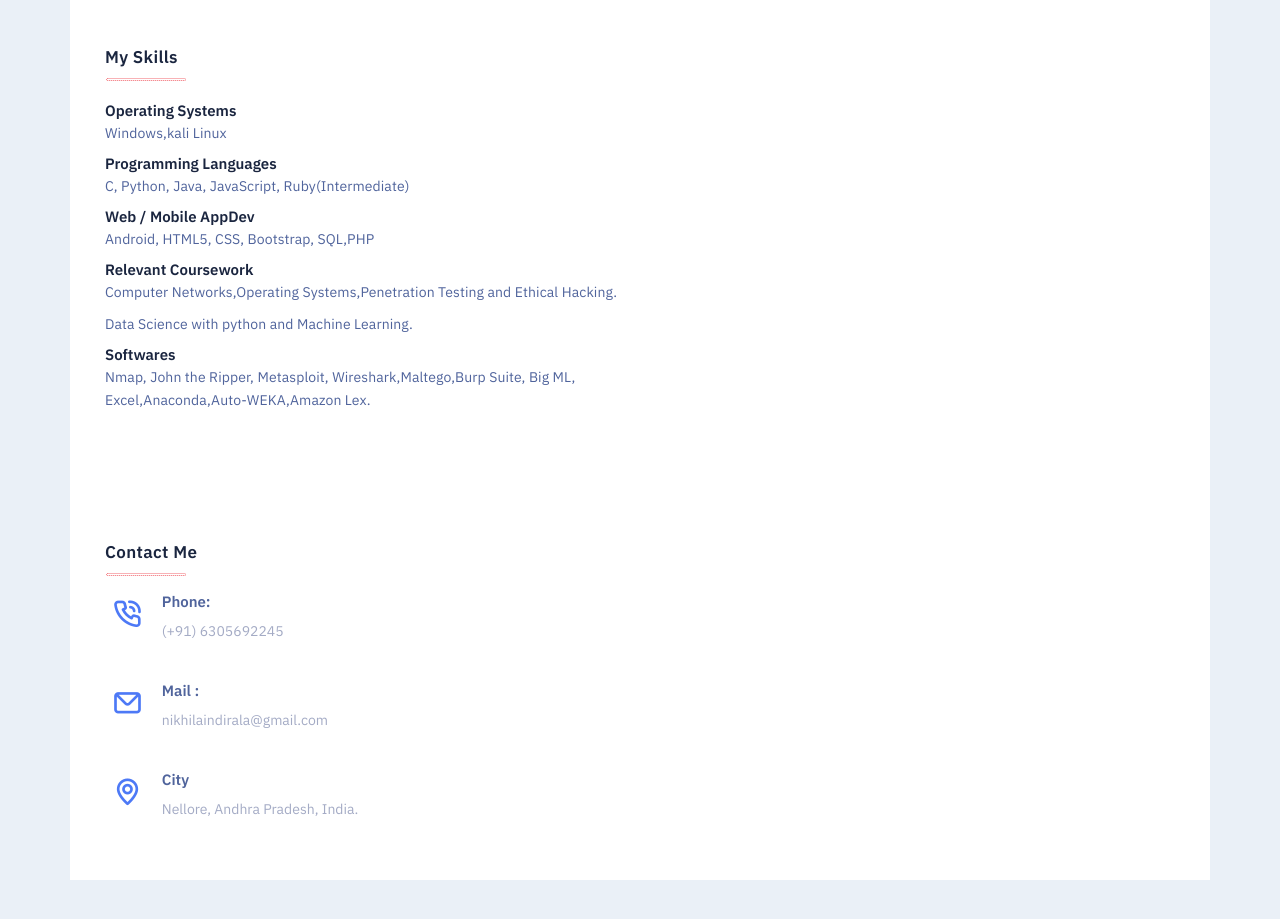
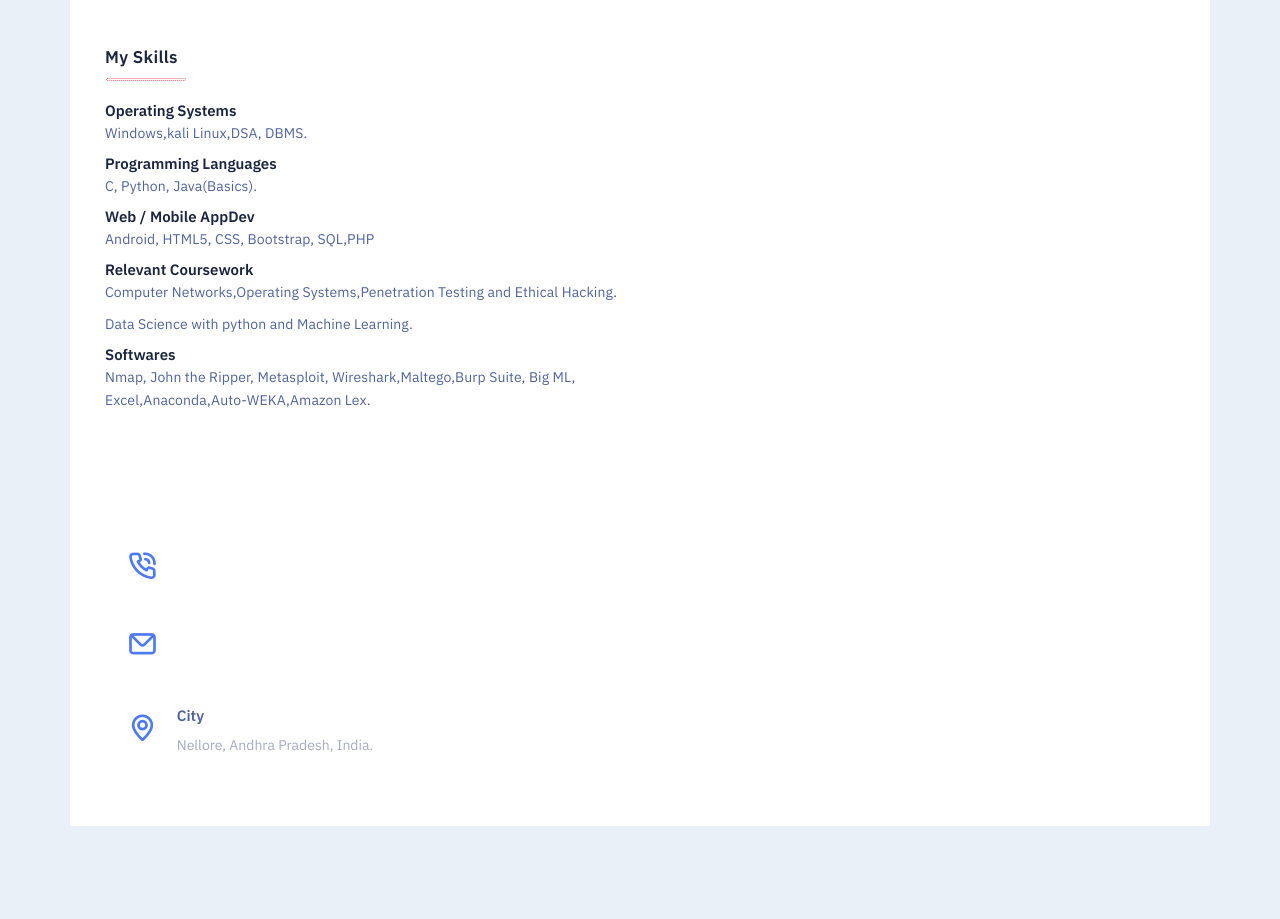
Before and after one commit to SainikhilaI/sainikhila, a plain HTML site: page Resume FIles/Resume FIles/index.html in a window 1280 px wide. Shown: the part 860-1779 px from the top of the page. After the commit the page ends 1751 px from the top, so only its background shows below. Drawn offline with Linux system fonts and the light colour scheme; a script that the page names is missing.

Commit message:
Update index.html

```diff
--- a/Resume FIles/Resume FIles/index.html
+++ b/Resume FIles/Resume FIles/index.html
@@ -153,11 +153,11 @@
                     <div class="col-sm-6 col-print-6">
                         <br>
                         <h5 class="my-1 text-dark">Operating Systems</h5>
-                        <p>Windows,kali Linux
+                        <p>Windows,kali Linux,DSA, DBMS.
                         </p>
 
                         <h5 class="my-1 text-dark">Programming Languages</h5>
-                        <p>C, Python, Java, JavaScript, Ruby(Intermediate)
+                        <p>C, Python, Java(Basics).
                         </p>
 
                         <h5 class="my-1 text-dark">Web / Mobile AppDev</h5>
@@ -194,21 +194,21 @@
             <div class="container">
                 <div class="row">
                     <div class="col-12 mb-3">
-                        <h4 class="header-title mb-3">Contact Me</h4>
-                    </div>
+                        <!--<h4 class="header-title mb-3">Contact Me</h4>
+                    </div>-->
                     <!--end col-->
                     <div class="col-sm-4">
                         <div class="contact-info">
                             <div class="icon"><i class="uil uil-phone-volume"></i></div>
                             <div class="content">
-                                <h5>Phone:</h5><span>(+91) 6305692245</span>
+                               <!-- <h5>Phone:</h5><span>(+91) 6305692245</span>-->
                             </div>
                         </div>
                         <!--end contact-info-->
                         <div class="contact-info">
                             <div class="icon"><i class="uil uil-envelope"></i></div>
                             <div class="content">
-                                <h5>Mail :</h5><span>nikhilaindirala@gmail.com</span>
+                                <!--<h5>Mail :</h5><span>nikhilaindirala@gmail.com</span>-->
                             </div>
                         </div>
                         <!--end contact-info-->
```
